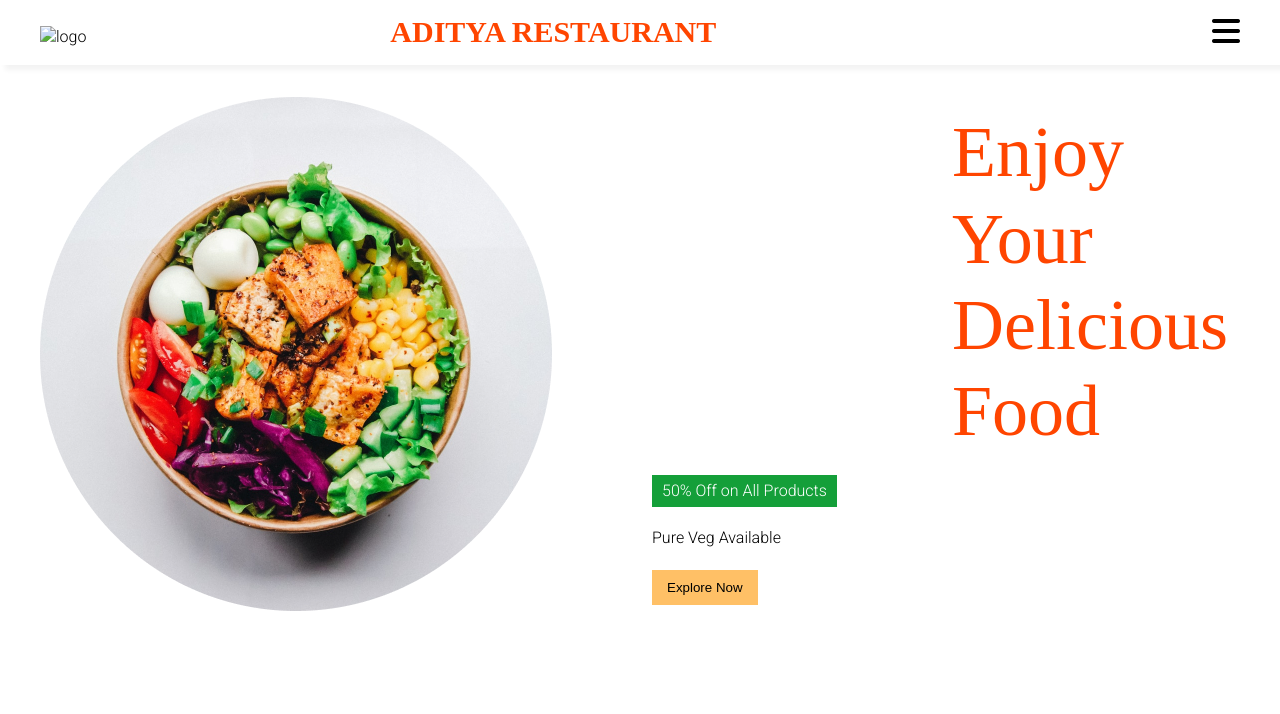
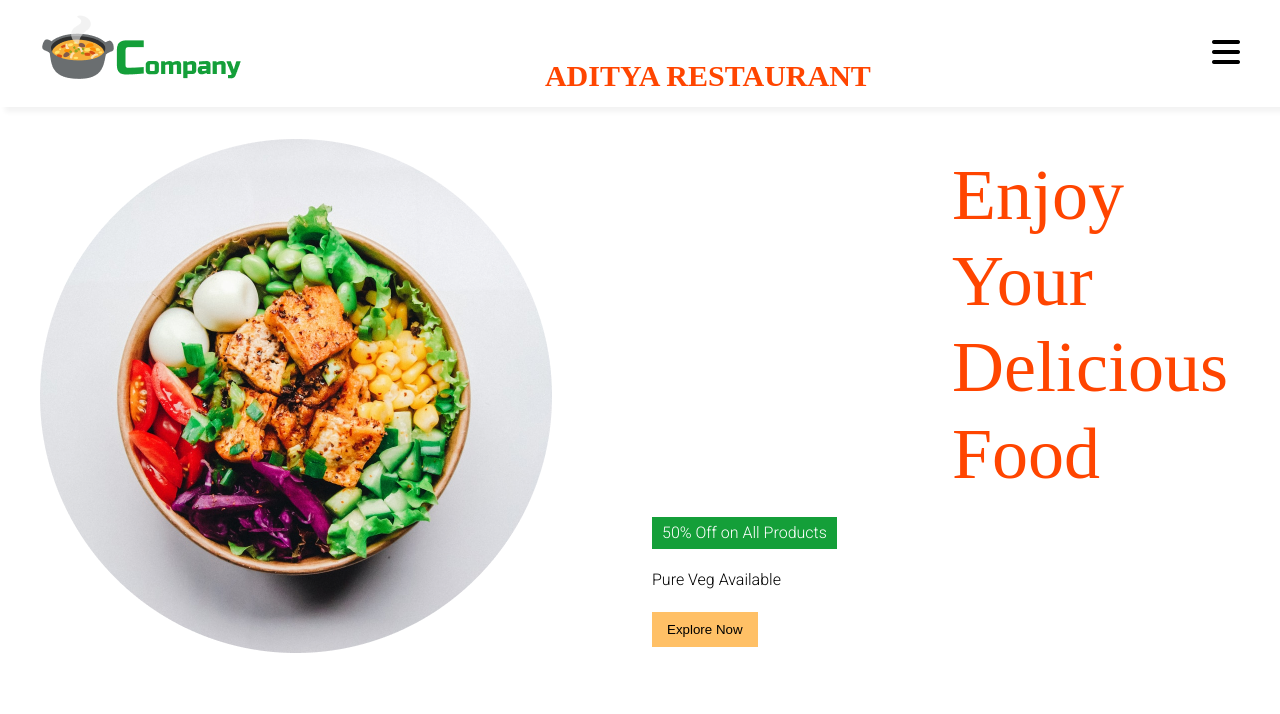
Before and after one commit to Gayatritocode/Restaurant, a plain HTML site: page index.html in a window 1280 px wide. Shown: the top 714 px of the page. Drawn offline with Linux system fonts and the light colour scheme; files whose address does not match are found by name.

Commit message:
Update index.html

```diff
--- a/index.html
+++ b/index.html
@@ -16,7 +16,7 @@
     <nav>
       <div class="navigation container">
         <div class="logo_container">
-          <img src="images/logo.png" alt="logo" />
+          <img src="./logo.png" alt="logo" />
           <h1 align="center" >ADITYA RESTAURANT</h1>
 
         </div>
```
